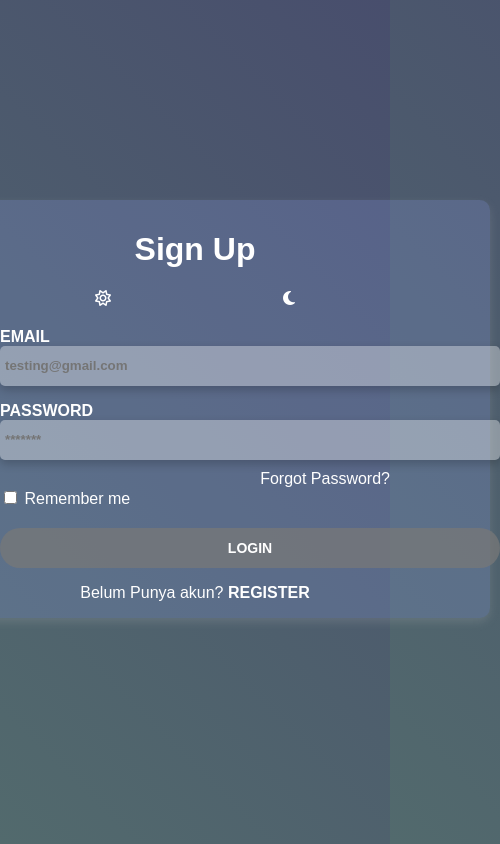
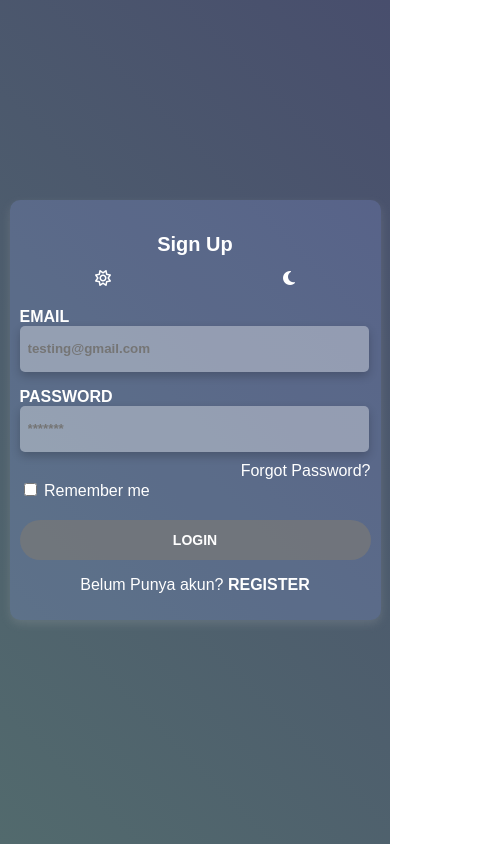
Before and after one commit to Siean18/LOGIN, a plain HTML site: page index.html in a window 390 px wide. Both pictures are taken after a click on the link 289 px from the left and 278 px from the top of the page. Shown: the whole page, 500 px wide, since content can reach past the window. Drawn offline with Linux system fonts and the light colour scheme.

Commit message:
responsive darkmode

```diff
--- a/index.css
+++ b/index.css
@@ -272,4 +272,31 @@ a{
         width: 95%;
         padding: 8px;
     }
+
+    /* MOON */
+    .card-moon {
+        padding: 10px;
+        width: 90%;
+    }
+
+    .card-header-moon h1 {
+        font-size: 20px;
+    }
+
+    .card-body-moon,
+    .card-button-moon {
+        width: 100%;
+    }
+
+    .btn {
+        height: 35px;
+        font-size: 14px;
+    }
+
+    .input-style-moon input {
+        width: 95%;
+        padding: 8px;
+    }
+
+    /* END MOON */
 }
```
